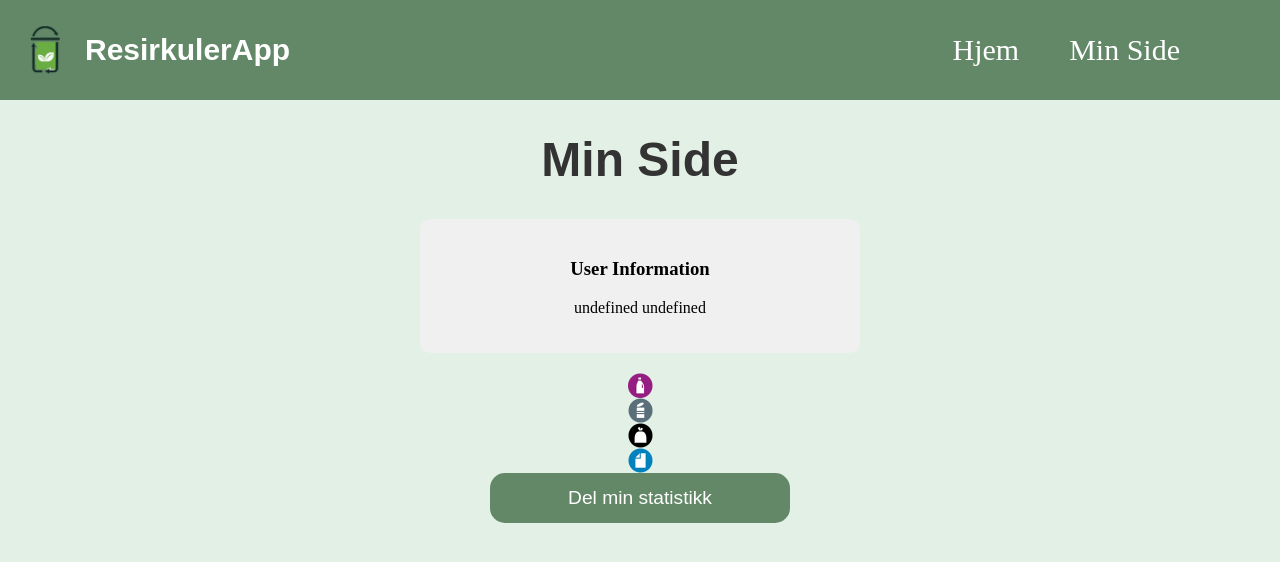
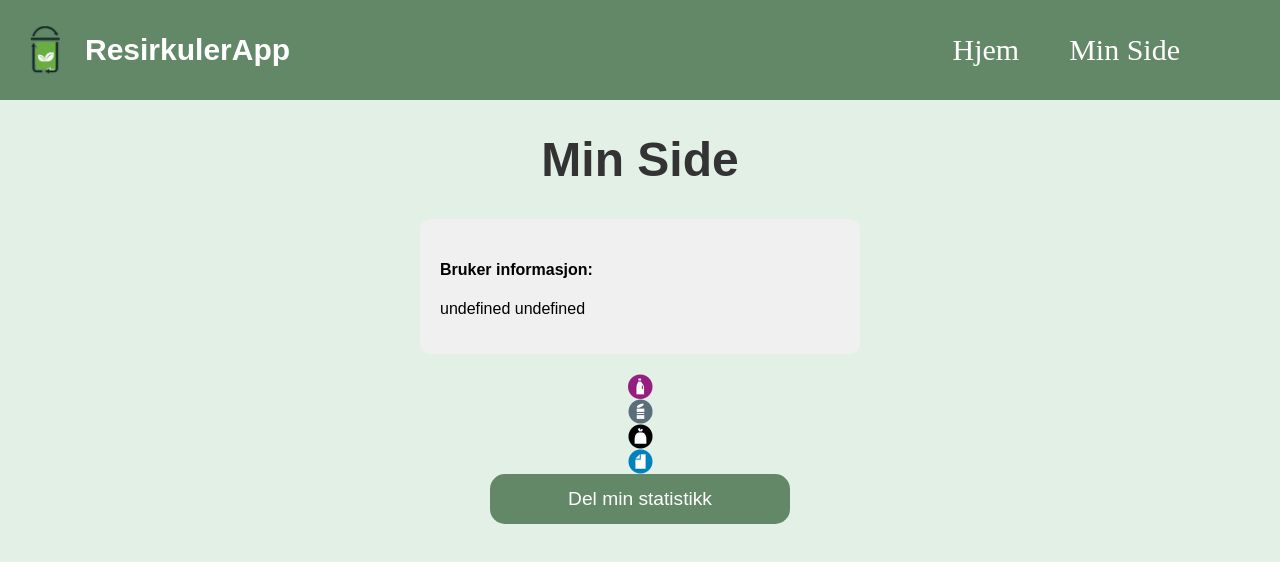
Before and after one commit to DevKarl/ResirkuleringApp, a React (Vite) app in the folder frontend/react-app/: page /minside in a window 1280 px wide. Shown: the top 562 px of the page. Built offline with nearby package versions, Linux system fonts and the light colour scheme.

Commit message:
La til en til font-family for nettsiden

```diff
--- a/frontend/react-app/src/components/core/theme/styled.d.ts
+++ b/frontend/react-app/src/components/core/theme/styled.d.ts
@@ -11,5 +11,6 @@ declare module "styled-components" {
       greenWhiteHover: string;
       darkGrey: string;
     };
+    fontFamily: string,
   }
 }
--- a/frontend/react-app/src/components/core/theme/theme.ts
+++ b/frontend/react-app/src/components/core/theme/theme.ts
@@ -8,4 +8,5 @@ export const theme = {
     white: "#fff",
     darkGrey: "#4d4c4c",
   },
+  fontFamily: "Arial",
 };
--- a/frontend/react-app/src/components/routing/pages/UserPage.tsx
+++ b/frontend/react-app/src/components/routing/pages/UserPage.tsx
@@ -17,15 +17,16 @@ const Container = styled.div`
 const Heading = styled.h1`
   font-size: 3rem;
   color: #333;
-  font-family: Arial, sans-serif;
+  font-family: ${({ theme }) => theme.fontFamily};
   text-align: center;
 `;
 
 const StatsContainer = styled.div`
   display: flex;
   flex-direction: column;
-  align-items: center;
+  align-items: left;
   gap: 10px;
+  font-family: ${({ theme }) => theme.fontFamily};
 `;
 
 const StatEntry = styled.div`
@@ -42,7 +43,8 @@ const InfoContainer = styled.div`
   border-radius: 10px;
   width: 100%;
   max-width: 400px;
-  text-align: center;
+  text-align: left;
+  font-family: ${({ theme }) => theme.fontFamily};
 `;
 
 type StatEntryType = {
@@ -70,7 +72,7 @@ export const UserPage = () => {
       <Heading>Min Side</Heading>
 
       <InfoContainer>
-        <h3>User Information</h3>
+        <h4>Bruker informasjon:</h4>
         <p>{`${user?.fornavn} ${user?.etternavn}`}</p>
       </InfoContainer>
 
@@ -81,13 +83,13 @@ export const UserPage = () => {
 
 {/*      <StatsContainer>
         {user.statistikk?.map((entry: StatEntryType) => (
-          <StatEntry key={entry.id}>
-            <AvfallsIcon id={entry.id} />
-            <span>{entry.name}</span>
-            <span>({entry.antall})</span>
+          <StatEntry key={entry?.id}>
+            <AvfallsIcon id={entry?.id} />
+            <span>{entry?.name}</span>
+            <span>({entry?.antall})</span>
           </StatEntry>
         ))}
-      </StatsContainer>*/}
+      </StatsContainer> */}
 
       <CoreButton>Del min statistikk</CoreButton>
     </Container>
```
